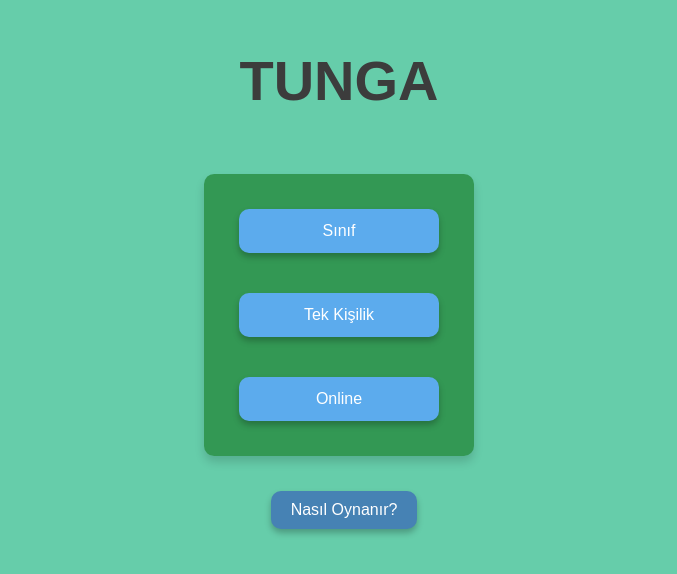
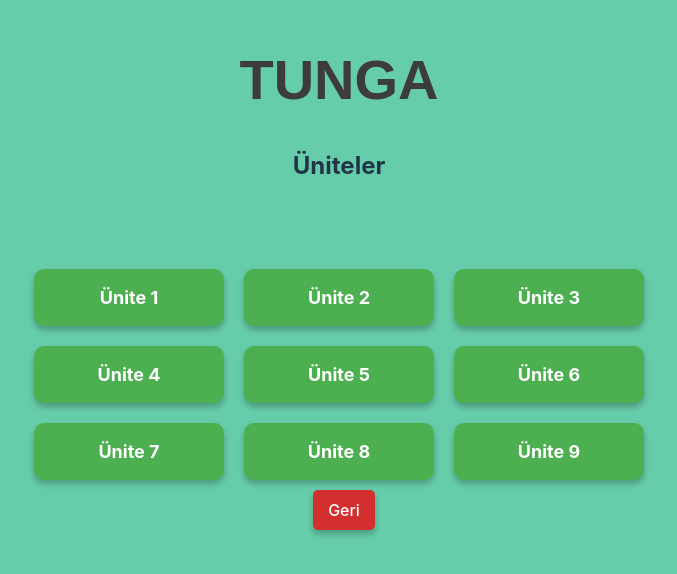
Before and after one commit to Mehmetcimen4/Teknofest-Project, a React (Vite) app in the folder Front_project/: page /sinif/lise/9/ingilizce in a window 1280 px wide. Before the commit this address led to /. Shown: the part 122-696 px from the top of the page, without its empty margins (301-978 px from the left). Built offline with nearby package versions, Linux system fonts and the light colour scheme.

Commit message:
Merge branch 'main' of https://github.com/Mehmetcimen4/Front_proje

```diff
--- a/Front_project/src/App.jsx
+++ b/Front_project/src/App.jsx
@@ -42,13 +42,13 @@ function App() {
           {/* Lise detayları ve diğer sayfalar */}
           <Route path="/sinif/lise" element={<Lise />} />
           <Route path="/sinif/lise/9" element={<SinifDetay sinif="9. Sınıf" />} />
-          <Route path="/sinif/lise/10" element={<SinifDetay sinif="10. Sınıf" />} />
-          <Route path="/sinif/lise/11" element={<SinifDetay sinif="11. Sınıf" />} />
-          <Route path="/sinif/lise/12" element={<SinifDetay sinif="12. Sınıf" />} />
-          <Route path="/sinif/lise/:ders/konular" element={<UniteDetay />} />
-          <Route path="/sinif/lise/:ders/:unite/konular" element={<KonuDetay />} />
-          <Route path="/sinif/lise/:ders/:unite/konular/:konu/registration" element={<Registration />} />
-          <Route path="/sinif/lise/:ders/:unite/konular/:konu/game" element={<GamePage />} />
+          <Route path="/sinif/lise/10" element={<Lise />} />
+          <Route path="/sinif/lise/11" element={<Lise />} />
+          <Route path="/sinif/lise/12" element={<Lise />} />
+          <Route path="/sinif/lise/9/:ders" element={<UniteDetay />} />
+          <Route path="/sinif/lise/9/:ders/:unite" element={<KonuDetay />} />
+          <Route path="/sinif/lise/9/:ders/:unite/:konu/registration" element={<Registration />} />
+          <Route path="/sinif/lise/9/:ders/:unite/:konu/game" element={<GamePage />} />
 
           {/* Yönlendirmeler ve varsayılan rota */}
           <Route path="*" element={<Navigate to="/" replace />} />
--- a/Front_project/src/pages/KonuDetay.jsx
+++ b/Front_project/src/pages/KonuDetay.jsx
@@ -5,10 +5,10 @@ function KonuDetay() {
   const navigate = useNavigate();
 
   const topics = [
-    { name: "Konu 1", path: "/sinif/lise/tarih/ünite1/konular/konu1" },
-    { name: "Konu 2", path: "/sinif/lise/tarih/ünite2/konular/konu2" },
-    { name: "Konu 3", path: "/sinif/lise/tarih/ünite3/konular/konu3" },
-    { name: "Konu 4", path: "/sinif/lise/tarih/ünite4/konular/konu4" }
+    { name: "Konu 1", path: "/sinif/lise/9/tarih/ünite1/konu1" },
+    { name: "Konu 2", path: "/sinif/lise/9/tarih/ünite2/konu2" },
+    { name: "Konu 3", path: "/sinif/lise/9/tarih/ünite3/konu3" },
+    { name: "Konu 4", path: "/sinif/lise/9/tarih/ünite4/konu4" }
   ];
 
   return (
--- a/Front_project/src/pages/Registration.jsx
+++ b/Front_project/src/pages/Registration.jsx
@@ -19,7 +19,7 @@ function Registration() {
         localStorage.setItem('player2Time', time); // Oyuncu 2 için süre
 
         // Oyuna yönlendirme
-        navigate('/sinif/lise/tarih/ünite1/konular/konu1/game');
+        navigate('/sinif/lise/9/tarih/ünite1/konu1/game');
 
       } catch (error) {
         console.error('Oyunu başlatırken bir hata oluştu:', error);
--- a/Front_project/src/pages/SinifDetay.jsx
+++ b/Front_project/src/pages/SinifDetay.jsx
@@ -5,15 +5,15 @@ function SinifDetay({ sinif }) {
   const navigate = useNavigate();
 
   const courses = [
-    { name: "Tarih", path: "/sinif/lise/tarih" },
-    { name: "Coğrafya", path: "/sinif/lise/cografya" },
-    { name: "Fizik", path: "/sinif/lise/fizik" },
-    { name: "Kimya", path: "/sinif/lise/kimya" },
-    { name: "Biyoloji", path: "/sinif/lise/biyoloji" },
-    { name: "Matematik", path: "/sinif/lise/matematik" },
-    { name: "Edebiyat", path: "/sinif/lise/edebiyat" },
-    { name: "Din", path: "/sinif/lise/din" },
-    { name: "İngilizce", path: "/sinif/lise/ingilizce" }
+    { name: "Tarih", path: "/sinif/lise/9/tarih" },
+    { name: "Coğrafya", path: "/sinif/lise/9/cografya" },
+    { name: "Fizik", path: "/sinif/lise/9/fizik" },
+    { name: "Kimya", path: "/sinif/lise/9/kimya" },
+    { name: "Biyoloji", path: "/sinif/lise/9/biyoloji" },
+    { name: "Matematik", path: "/sinif/lise/9/matematik" },
+    { name: "Edebiyat", path: "/sinif/lise/9/edebiyat" },
+    { name: "Din", path: "/sinif/lise/9/din" },
+    { name: "İngilizce", path: "/sinif/lise/9/ingilizce" }
   ];
 
   return (
@@ -21,7 +21,7 @@ function SinifDetay({ sinif }) {
       <h2>{sinif} Dersleri</h2>
       <div className="courses-grid">
         {courses.map((course) => (
-          <Link key={course.name} to={`${course.path}/konular`} className="course-button">
+          <Link key={course.name} to={`${course.path}`} className="course-button">
             {course.name}
           </Link>
         ))}
--- a/Front_project/src/pages/UniteDetay.jsx
+++ b/Front_project/src/pages/UniteDetay.jsx
@@ -5,15 +5,15 @@ function UniteDetay() {
   const navigate = useNavigate();
 
   const unites = [
-    { name: "Ünite 1", path: "/sinif/lise/tarih/ünite1" },
-    { name: "Ünite 2", path: "/sinif/lise/tarih/ünite2" },
-    { name: "Ünite 3", path: "/sinif/lise/tarih/ünite3" },
-    { name: "Ünite 4", path: "/sinif/lise/tarih/ünite4" },
-    { name: "Ünite 5", path: "/sinif/lise/tarih/ünite5" },
-    { name: "Ünite 6", path: "/sinif/lise/tarih/ünite6" },
-    { name: "Ünite 7", path: "/sinif/lise/tarih/ünite7" },
-    { name: "Ünite 8", path: "/sinif/lise/tarih/ünite8" },
-    { name: "Ünite 9", path: "/sinif/lise/tarih/ünite9" }
+    { name: "Ünite 1", path: "/sinif/lise/9/tarih/ünite1" },
+    { name: "Ünite 2", path: "/sinif/lise/9/tarih/ünite2" },
+    { name: "Ünite 3", path: "/sinif/lise/9/tarih/ünite3" },
+    { name: "Ünite 4", path: "/sinif/lise/9/tarih/ünite4" },
+    { name: "Ünite 5", path: "/sinif/lise/9/tarih/ünite5" },
+    { name: "Ünite 6", path: "/sinif/lise/9/tarih/ünite6" },
+    { name: "Ünite 7", path: "/sinif/lise/9/tarih/ünite7" },
+    { name: "Ünite 8", path: "/sinif/lise/9/tarih/ünite8" },
+    { name: "Ünite 9", path: "/sinif/lise/9/tarih/ünite9" }
   ];
 
   return (
@@ -21,7 +21,7 @@ function UniteDetay() {
       <h2>Üniteler</h2>
       <div className="courses-grid">
         {unites.map((unite) => (
-          <Link key={unite.name} to={`${unite.path}/konular`} className="course-button">
+          <Link key={unite.name} to={`${unite.path}`} className="course-button">
             {unite.name}
           </Link>
         ))}
```
